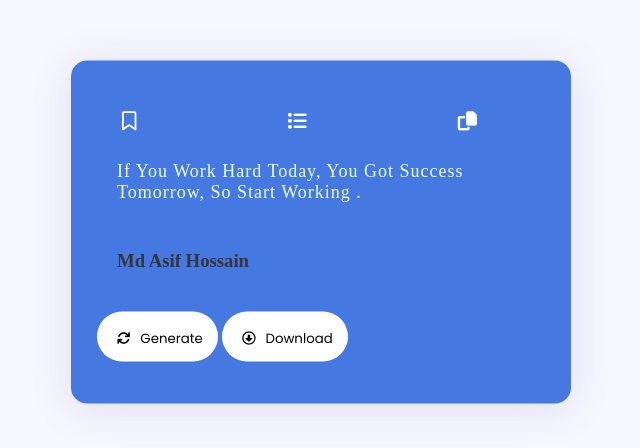
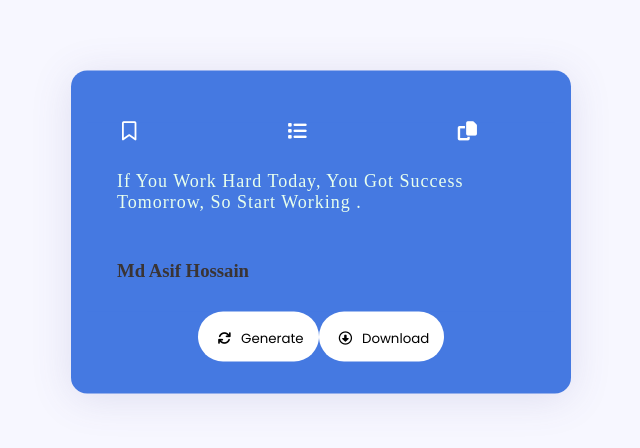
Before and after one commit to Asifedit/Random-Quotes-Generateor-, a plain HTML site: page index.html in a window 1280 px wide. Shown: the part 168-616 px from the top of the page, without its empty margins (319-959 px from the left). Drawn offline with nearby package versions, Linux system fonts and the light colour scheme; a web font is replaced by a local one.

Commit message:
update style.css

```diff
--- a/style.css
+++ b/style.css
@@ -112,3 +112,9 @@ body {
     padding: 10px 15px 40px 10px;
 
 }
+#btns{
+    padding: 0px;
+    display: flex;
+    align-items: center;
+    justify-content: center;
+}
```
